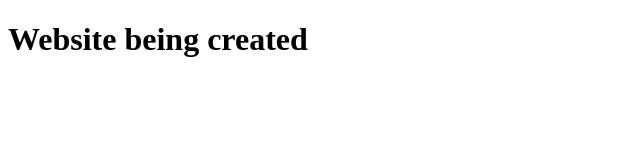
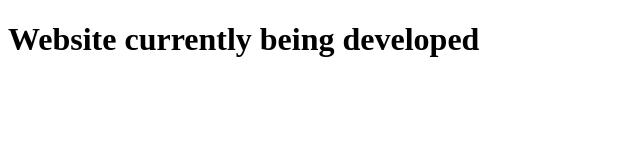
Before and after one commit to Webster939/Website, a plain HTML site: page index.html in a window 1280 px wide. Shown: the whole page, without its empty margins (0-640 px from the left). Drawn offline with Linux system fonts and the light colour scheme.

Commit message:
Update index.html

```diff
--- a/index.html
+++ b/index.html
@@ -2,7 +2,7 @@
 <html>
 <body>
 
-<h1>Website being created</h1>
+<h1>Website currently being developed</h1>
 
 
 </body>
```
